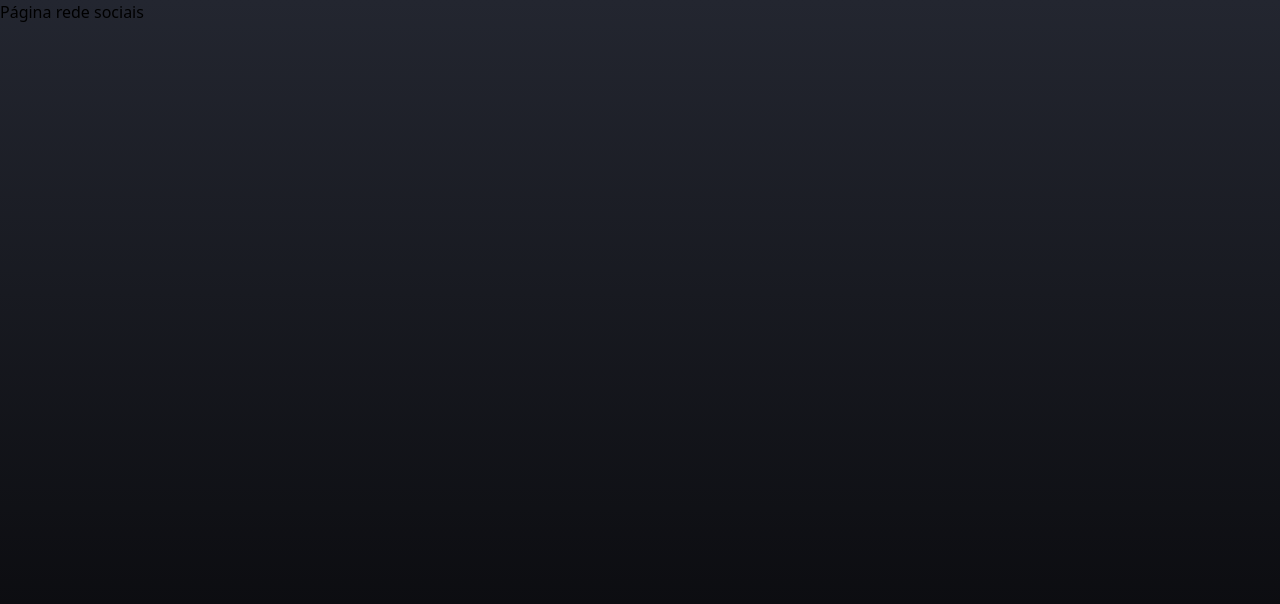
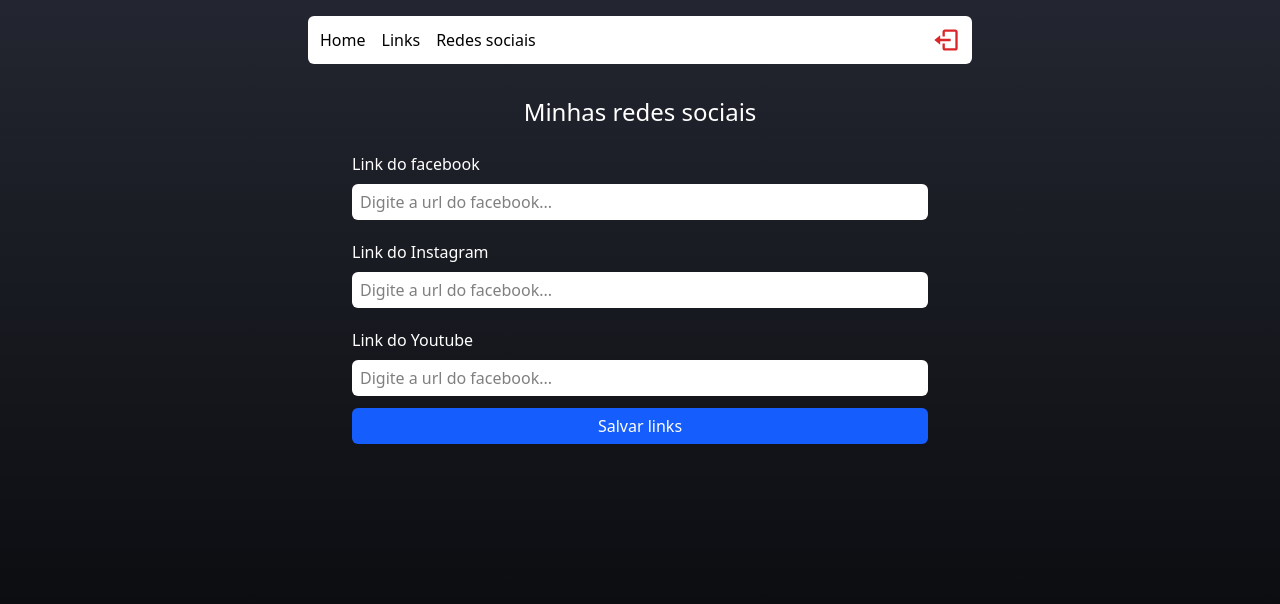
Before and after one commit to jotavitorz/projeto-linktree, a React (Vite) app: page /admin/social in a window 1280 px wide. Shown: the top 604 px of the page. Built offline with nearby package versions, Linux system fonts and the light colour scheme; no server answers; the database is empty; sample sign-in values are in the browser's storage.

Commit message:
feat: concluir implementacao da pagina Networks

```diff
--- a/src/pages/networks/index.tsx
+++ b/src/pages/networks/index.tsx
@@ -1,8 +1,91 @@
+import { useState, type FormEvent, useEffect } from "react";
+import { Header } from "../../components/Header";
+import { Input } from "../../components/Input";
+
+import { db } from "../../services/firebaseConnection";
+import { setDoc, doc, getDoc } from "firebase/firestore";
 
 export function Networks() {
+    const [facebook, setFacebook] = useState("");
+    const [instagram, setInstagram] = useState("");
+    const [youtube, setYoutube] = useState("");
+
+    useEffect(() => {
+
+        function loadLinks(){
+            const docRef = doc(db, "social", "link");
+            getDoc(docRef)
+            .then((snapshot) => {
+
+                if(snapshot.data() !== undefined){
+                    setFacebook(snapshot.data()?.facebook);
+                    setInstagram(snapshot.data()?.instagram);
+                    setYoutube(snapshot.data()?.youtube);
+                }
+
+            })
+        }
+
+        loadLinks();
+
+    }, [])
+
+    function handleRegister(e: FormEvent){
+        e.preventDefault();
+
+        setDoc(doc(db, "social", "link"), {
+            facebook: facebook,
+            instagram: instagram,
+            youtube: youtube,
+        })
+        .then(() => {
+            console.log("CADASTRADO COM SUCESSO!");
+        })
+        .catch((error) => {
+            console.log("ERRO AO SALVAR" + error);
+        })
+    }
+
+
     return (
-        <div>
-            <h1>Página rede sociais</h1>
+        <div className="flex items-center flex-col min-h-screen pb-7 px-2">
+           <Header />
+
+            <h1 className="text-white text-2xl font-medium mt-8 mb-4">Minhas redes sociais</h1>
+
+            <form className="flex flex-col max-w-xl w-full" onSubmit={handleRegister}>
+                <label className="text-white font-medium mt-2 mb-2">Link do facebook</label>
+                <Input
+                    type="url"
+                    placeholder="Digite a url do facebook..."
+                    value={facebook}
+                    onChange={ (e) => setFacebook(e.target.value)}
+                />
+
+                <label className="text-white font-medium mt-2 mb-2">Link do Instagram</label>
+                <Input
+                    type="url"
+                    placeholder="Digite a url do facebook..."
+                    value={instagram}
+                    onChange={ (e) => setInstagram(e.target.value)}
+                />
+
+                <label className="text-white font-medium mt-2 mb-2">Link do Youtube</label>
+                <Input
+                    type="url"
+                    placeholder="Digite a url do facebook..."
+                    value={youtube}
+                    onChange={ (e) => setYoutube(e.target.value)}
+                />
+
+                <button
+                    type="submit"
+                    className="text-white bg-blue-600 h-9 rounded-md items-center justify-center flex mb-7 font-medium cursor-pointer"
+                >
+                    Salvar links
+                </button>
+            </form>
+
         </div>
     )
 }
```
